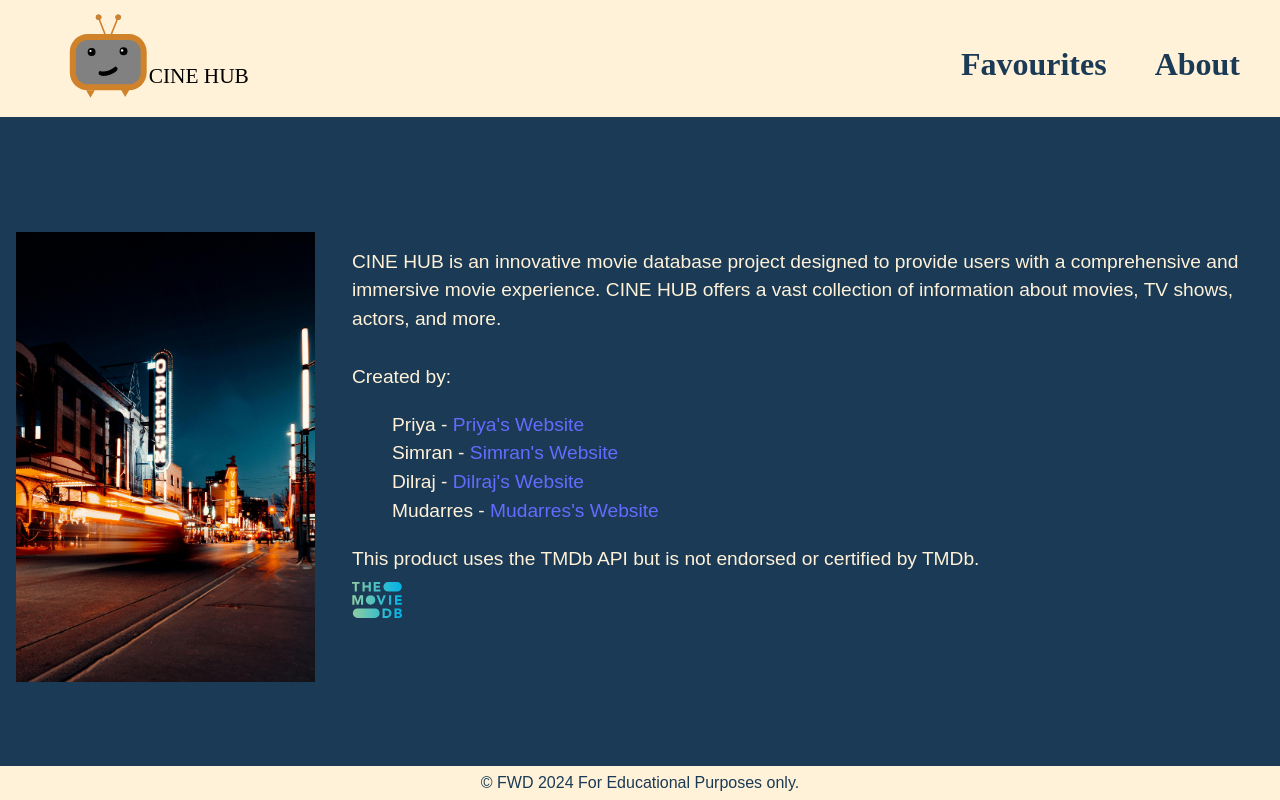
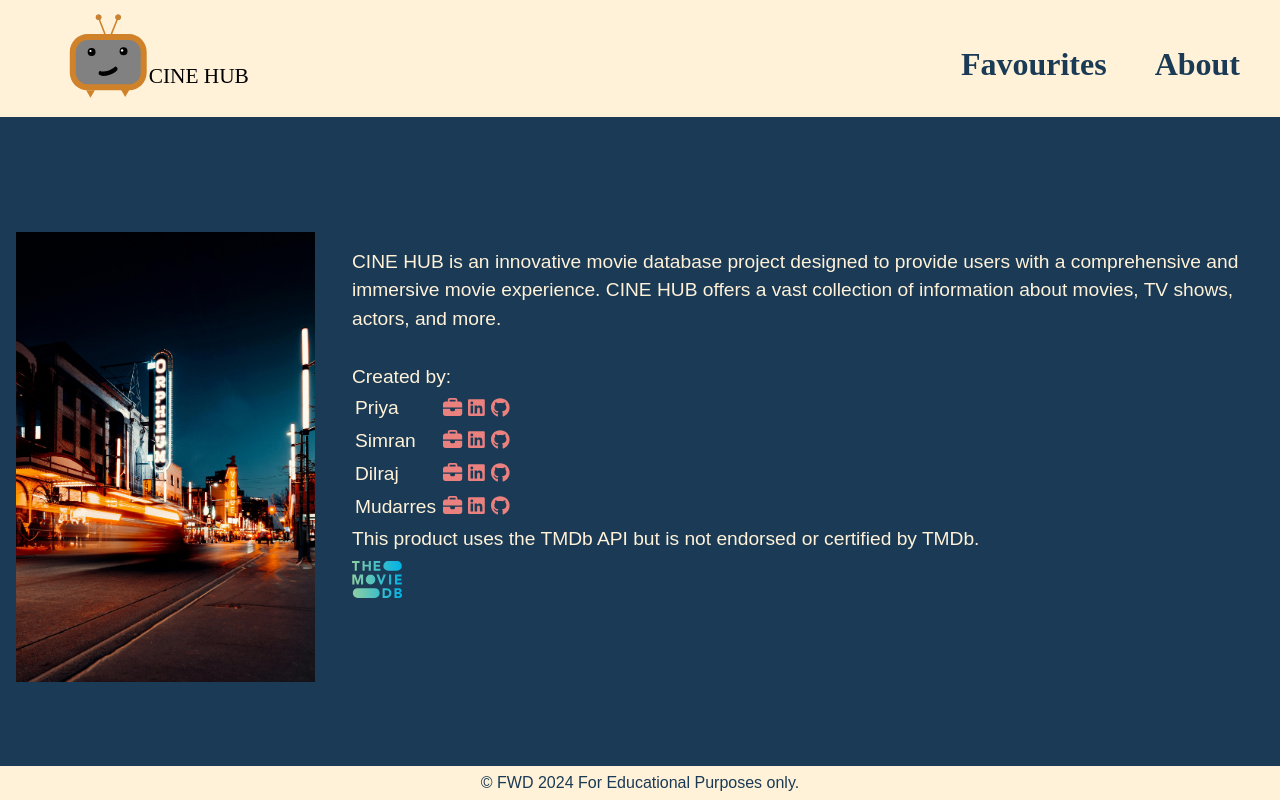
Before and after one commit to djrandhawa15/Movie-Project, a React (Vite) app: page /about in a window 1280 px wide. Built offline with nearby package versions, Linux system fonts and the light colour scheme; no server answers.

Commit message:
fixed single page styles

```diff
--- a/package.json
+++ b/package.json
@@ -10,6 +10,10 @@
     "preview": "vite preview"
   },
   "dependencies": {
+    "@fortawesome/fontawesome-svg-core": "^6.5.2",
+    "@fortawesome/free-brands-svg-icons": "^6.5.2",
+    "@fortawesome/free-solid-svg-icons": "^6.5.2",
+    "@fortawesome/react-fontawesome": "^0.2.2",
     "@reduxjs/toolkit": "^2.2.5",
     "react": "^18.2.0",
     "react-dom": "^18.2.0",
--- a/src/pages/About.jsx
+++ b/src/pages/About.jsx
@@ -1,9 +1,11 @@
 import React from 'react';
 import { NavLink } from 'react-router-dom';
+import { FontAwesomeIcon } from '@fortawesome/react-fontawesome';
+import { faLinkedin, faGithub } from '@fortawesome/free-brands-svg-icons';
+import { faBriefcase } from '@fortawesome/free-solid-svg-icons';
 import tmdbLogo from '../assets/tmdb.svg';
 import sidephoto from '../assets/pexels-bylukemiller-19068901.jpg';
 import '../styles/about.css';
-
 
 const About = () => {
   return (
@@ -11,31 +13,79 @@ const About = () => {
       <div className="side-photo">
         <img src={sidephoto} alt="Photo of Orpheum theatre in Vancouver" />
       </div>
-
-
       <article className='about-info'>
-
-
         <p>CINE HUB is an innovative movie database project designed to provide users with a comprehensive and immersive movie experience. CINE HUB offers a vast collection of information about movies, TV shows, actors, and more.</p>
         <br />
-          <p>Created by:
-            <ul>
-              <li>Priya - <a href="http://priyawebcodes.com">Priya's Website</a></li>
-              <li>Simran - <a href="http://simrancodes.com">Simran's Website</a></li>
-              <li>Dilraj - <a href="http://dilrajrandhawa.com">Dilraj's Website</a></li>
-              <li>Mudarres - <a href="http://xyz.com">Mudarres's Website</a></li>
-              </ul>
-              </p>
-
+        <p>Created by:</p>
+        <table className="creators-table">
+          <tbody>
+            <tr>
+              <td>Priya</td>
+              <td>
+                <a href="http://priyawebcodes.com">
+                  <FontAwesomeIcon icon={faBriefcase} className="icon-large" />
+                </a>
+                <a href="https://www.linkedin.com/in/priya-tyagi-600737249/" target="_blank" rel="noopener noreferrer">
+                  <FontAwesomeIcon icon={faLinkedin} className="icon-large" />
+                </a>
+                <a href="https://github.com/PriyaTyagi19" target="_blank" rel="noopener noreferrer">
+                  <FontAwesomeIcon icon={faGithub} className="icon-large" />
+                </a>
+              </td>
+            </tr>
+            <tr>
+              <td>Simran</td>
+              <td>
+                <a href="http://simrancodes.com">
+                  <FontAwesomeIcon icon={faBriefcase} className="icon-large" />
+                </a>
+                <a href="https://www.linkedin.com/in/simranwarraich/" target="_blank" rel="noopener noreferrer">
+                  <FontAwesomeIcon icon={faLinkedin} className="icon-large" />
+                </a>
+                <a href="https://github.com/Simran1997161" target="_blank" rel="noopener noreferrer">
+                  <FontAwesomeIcon icon={faGithub} className="icon-large" />
+                </a>
+              </td>
+            </tr>
+            <tr>
+              <td>Dilraj</td>
+              <td>
+                <a href="http://dilrajrandhawa.com">
+                  <FontAwesomeIcon icon={faBriefcase} className="icon-large" />
+                </a>
+                <a href="https://www.linkedin.com/in/dilrajr/" target="_blank" rel="noopener noreferrer">
+                  <FontAwesomeIcon icon={faLinkedin} className="icon-large" />
+                </a>
+                <a href="https://github.com/djrandhawa15" target="_blank" rel="noopener noreferrer">
+                  <FontAwesomeIcon icon={faGithub} className="icon-large" />
+                </a>
+              </td>
+            </tr>
+            <tr>
+              <td>Mudarres</td>
+              <td>
+                <a href="http://mudarresamin.com">
+                  <FontAwesomeIcon icon={faBriefcase} className="icon-large" />
+                </a>
+                <a href="https://www.linkedin.com/in/mudarres-amin-090784194/" target="_blank" rel="noopener noreferrer">
+                  <FontAwesomeIcon icon={faLinkedin} className="icon-large" />
+                </a>
+                <a href="https://github.com/mamin24" target="_blank" rel="noopener noreferrer">
+                  <FontAwesomeIcon icon={faGithub} className="icon-large" />
+                </a>
+              </td>
+            </tr>
+          </tbody>
+        </table>
         <p>This product uses the TMDb API but is not endorsed or certified by TMDb.</p>
         <div className="tmdb-container">
           <NavLink to='https://www.themoviedb.org/' target='_blank' rel='noopener noreferrer'>
-            <img  src={tmdbLogo} alt="TMDb Logo" />
+            <img src={tmdbLogo} alt="TMDb Logo" className="tmdb-logo" />
           </NavLink>
         </div>
       </article>
     </section>
-  )
+  );
 }
 
 export default About;
--- a/src/pages/Single.jsx
+++ b/src/pages/Single.jsx
@@ -56,28 +56,23 @@ const isFavorite= isFav(favs, true, singleMovie?.id);
   <section className='single-container'>
     <figure className='image-fav-icon'>
       <img src={`https://image.tmdb.org/t/p/w500/${singleMovie.poster_path}`} alt={singleMovie.title} />
-
-            {isFavorite ?
-            (<FavoriteIcon movie={singleMovie} remove={true} handleFavClick={handleFavClick} /> ):
-            (<FavoriteIcon movie={singleMovie} handleFavClick={handleFavClick} remove={false}/>)
-        }
-        {/* <FavoriteIcon
+      <FavoriteIcon
         movie={singleMovie}
+        handleFavClick={handleFavClick}
         remove={isFavorite}
-  handleFavClick={handleFavClick}
-/> */}
-
+      />
       <Ratings rating={singleMovie.vote_average} />
     </figure>
     <article className='movie-details'>
       <h2>{singleMovie.title}</h2>
       <p>Release Date: {singleMovie.release_date}</p>
       <p>Overview: {singleMovie.overview}</p>
-
-              <Cast  movieId={id}/>
     </article>
+      <Cast movieId={id}/>
   </section>
 )}
+
+
 
     </div>
   );
--- a/src/styles/about.css
+++ b/src/styles/about.css
@@ -1,17 +1,16 @@
 .about-container{
     text-align: left;
-
-
 }
 
 .side-photo img{
    object-fit: cover;
 }
+
 .about-info{
     padding: 1rem;
-
     margin-bottom: 2rem;
 }
+
 .tmdb-container {
     width: 50px;
     margin-top: .5rem;
@@ -21,12 +20,19 @@ ul{
     list-style-type: none;
 }
 
+.icon-large {
+    font-size: 1em;
+    margin: 0 3px;
+    color: #eb817e;
+}
+
 @media (min-width: 40em) {
     .side-photo img{
         height: 700px;
         width: 100%;
      }
 }
+
 @media (min-width: 50em) {
     .about-container{
         margin-top: 7.5rem;
--- a/src/styles/cast.css
+++ b/src/styles/cast.css
@@ -1,27 +1,41 @@
 .cast-container {
     text-align: center;
 }
-@media (min-width: 36em){
-    .cast-container{
-        display: flex;
-        flex-wrap: wrap;
+
+.cast-style {
+    flex: 1 1 100%;
+    padding: 1rem;
+}
+
+.cast-style img {
+    display: block;
+    margin: 0 auto 1rem;
+    width: 150px;
+    height: 200px;
+    border-radius: 20px;
+}
+
+@media (min-width: 36em) {
+    .cast-container {
+        display: grid;
+        grid-template-columns: repeat(auto-fit, minmax(150px, 1fr));
         gap: 1rem;
         justify-content: left;
+        float: right;
     }
-    .cast-container h6{
+
+    .cast-container h6 {
         width: 100%;
     }
+
     .cast-style {
-        display: grid;
-        width: 150px;
+        display: block;
+        width: 100%;
         height: 272px;
         padding-bottom: 1rem;
     }
-    .cast-style img{
-        height: 13rem;
-        border-radius: 15px;
-    }
-    .cast-style h6{
+
+    .cast-style h6 {
         font-size: 1.2rem;
     }
 }
--- a/src/styles/single.css
+++ b/src/styles/single.css
@@ -1,19 +1,31 @@
-.single-page{
+.single-page {
     margin: 0;
     padding: 1rem;
+
+
 }
-.single-container {
+
+.movie-details{
+    text-align: left;
+
+}
+
+.single-container{
     margin-top: 7rem;
+    display: flex;
+    flex-direction: column;
+
 }
 
 
 .image-fav-icon {
     float: left;
     position: relative;
-    height: 600px;
-    width: auto;
+    height: 450px;
+   width: 288px;
     overflow: hidden;
-    margin-top: 1rem;
+   padding:0;
+   margin: 0;
 }
 
 .image-fav-icon img {
@@ -22,30 +34,82 @@
     object-fit: cover;
 }
 
-.movie-details{
-    text-align: center;
-    margin-top: 1rem;
-    margin-left: 1rem;
-    margin-right: 1rem;
-    padding: 1rem 0rem;
+@media (min-width: 36em){
+   .single-container{
+    display: grid;
+    grid-template-columns: repeat(2, 1fr);
+   }
+    .movie-details{
+
+        padding-left: 1.5rem;
+    }
 }
-.movie-details img {
-    width: 150px;
-    height: 200px;
-    border-radius: 50%;
+
+
+
+@media (min-width: 40em) {
+
+
+    .movie-details{
+
+        margin-right: 2rem;
+    }
+
+
+    .image-fav-icon {
+        height: 500px;
+        width: 300px;
+    }
+
+
 }
 
 @media (min-width: 50em) {
-    .single-container {
-        margin-top: 1rem;
+
+    .single-container{
         display: grid;
-        grid-template-columns: 30% 60%;
+        grid-template-columns: repeat(2, 1fr);
+       }
+
+       .movie-details{
+
+        margin-right: 2.5rem;
+    }
+    .image-fav-icon {
+        height: 600px;
+        width: 400px;
     }
 
+}
 
-    .movie-details {
-        text-align: left;
-        margin-top: 5rem;
-        margin-left: 2rem;
+@media (min-width: 62em){
+    .single-container{
+        display: grid;
+        grid-template-columns: repeat(2 ,1fr)
+       }
+
+       .movie-details{
+
+        margin-right: 2.5rem;
+    }
+    .image-fav-icon {
+        height: 700px;
+        width: 500px;
     }
 }
+@media (min-width: 80em){
+    .single-container{
+        display: grid;
+        grid-template-columns: 40% 60%;
+       }
+
+       .movie-details{
+
+        margin-right: 30rem;
+        font-size: 1.5rem;
+    }
+    .image-fav-icon {
+        height: 700px;
+        width: 500px;
+    }
+}
```
Also changed, not shown: 1 other file (tests, documents, lock files or other folders). Lines whose indentation alone changed are shown as unchanged.
